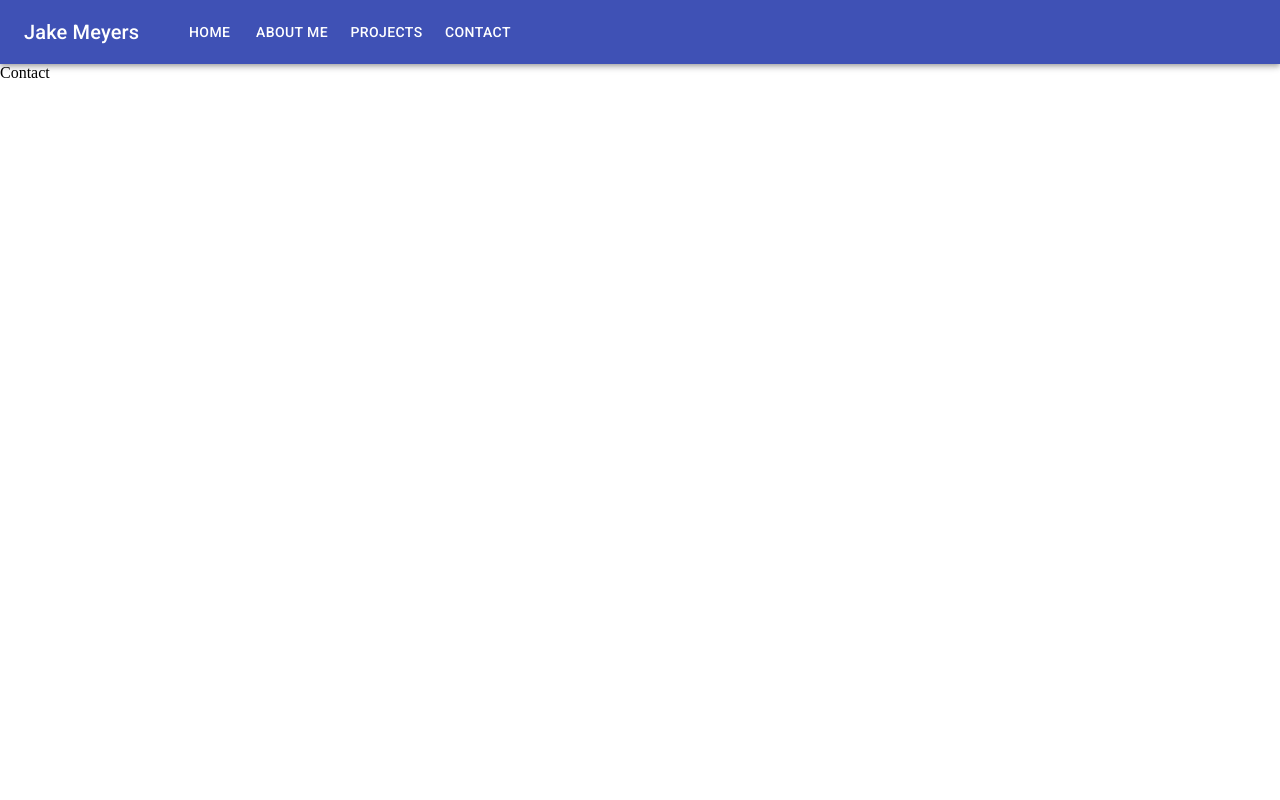
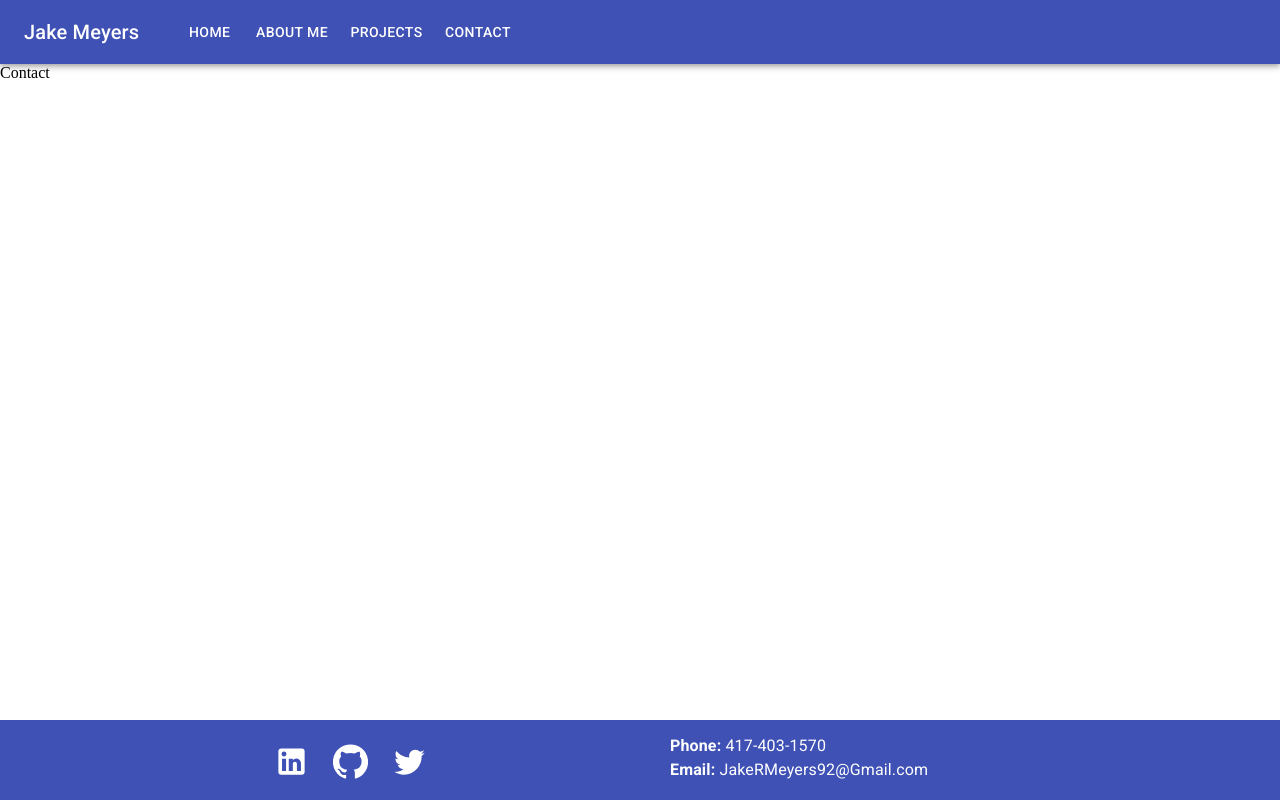
Before and after one commit to jrmeyers92/newPortfolio, a React (Create React App) app: page /contact in a window 1280 px wide. Built offline with nearby package versions, Linux system fonts and the light colour scheme.

Commit message:
footer complete

```diff
--- a/src/App.js
+++ b/src/App.js
@@ -5,6 +5,7 @@ import Contact from "./pages/Contact";
 import Projects from "./pages/Projects";
 import { Switch, Route } from "react-router-dom";
 import "./App.css";
+import Footer from "./components/Footer";
 
 function App() {
 	return (
@@ -23,6 +24,7 @@ function App() {
 					<Contact />
 				</Route>
 			</Switch>
+			<Footer />
 		</div>
 	);
 }
--- /dev/null
+++ b/src/components/Footer.js
@@ -0,0 +1,70 @@
+import React from "react";
+import { makeStyles } from "@material-ui/core/styles";
+import { Grid, IconButton, Typography } from "@material-ui/core";
+import LinkedInIcon from "@material-ui/icons/LinkedIn";
+import GitHubIcon from "@material-ui/icons/GitHub";
+import TwitterIcon from "@material-ui/icons/Twitter";
+
+const useStyles = makeStyles({
+	root: {
+		backgroundColor: "#3f51b5",
+		height: "10vh",
+		width: "100vw",
+		position: "fixed",
+		bottom: 0,
+		color: "white",
+	},
+	gridItem: {
+		height: "100%",
+		display: "flex",
+		justifyContent: "center",
+		alignItems: "center",
+		marginLeft: 30,
+		marginTop: "1.5vh",
+	},
+	gridItem2: {
+		height: "100%",
+		display: "flex",
+		flexDirection: "column",
+		alignItems: "flex-start",
+		justifyContent: "Center",
+		marginTop: "1.75vh",
+	},
+	iconButton: {
+		display: "flex",
+		justifyContent: "center",
+		alignItems: "center",
+		height: "100%",
+	},
+});
+
+const Footer = () => {
+	const classes = useStyles();
+	return (
+		<div className={classes.root}>
+			<Grid container>
+				<Grid item className={classes.gridItem} xs={6}>
+					<IconButton className={classes.iconButton} color='inherit'>
+						<LinkedInIcon fontSize='large' />
+					</IconButton>
+					<IconButton color='inherit'>
+						<GitHubIcon fontSize='large' />
+					</IconButton>
+					<IconButton color='inherit'>
+						<TwitterIcon fontSize='large' />
+					</IconButton>
+				</Grid>
+				<Grid item className={classes.gridItem2}>
+					<Typography>
+						<strong>Phone: </strong> 417-403-1570
+					</Typography>
+					<Typography>
+						<strong>Email: </strong> JakeRMeyers92@Gmail.com
+					</Typography>
+				</Grid>
+			</Grid>
+		</div>
+	);
+};
+
+export default Footer;
```
Also changed, not shown: 1 other file (tests, documents, lock files or other folders).
